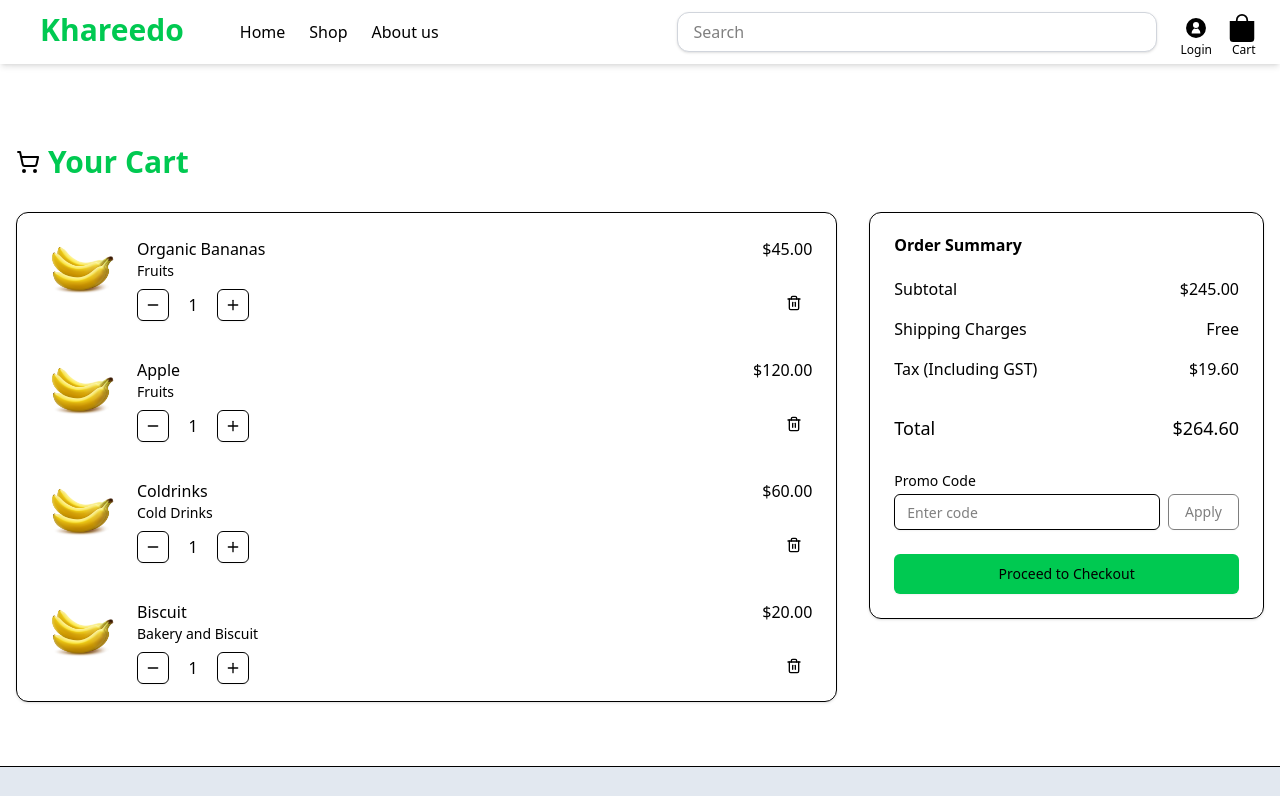
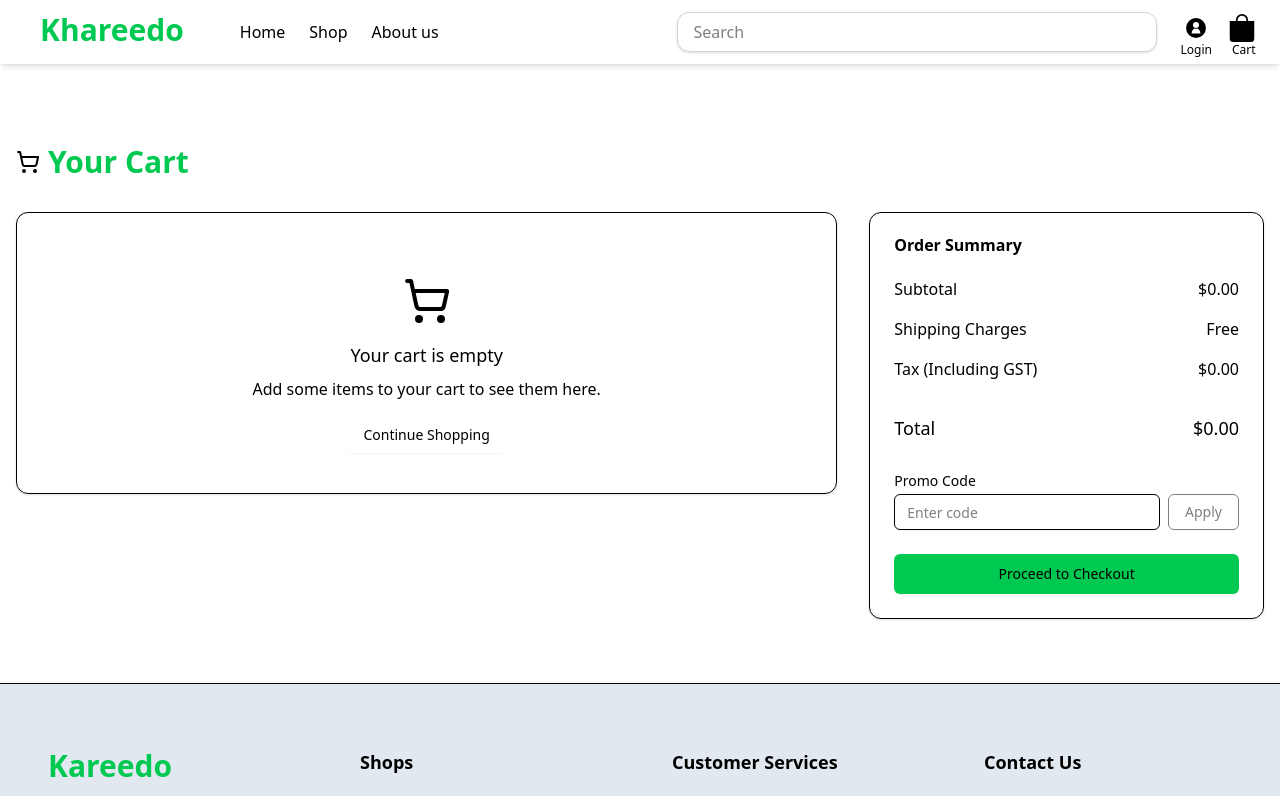
Before and after one commit to harshsoni-harsh/kharido-app, a Next.js app in the folder frontend/: page /cart in a window 1280 px wide. Shown: the top 796 px of the page. Built offline with nearby package versions, Linux system fonts and the light colour scheme.

Commit message:
added zustand

```diff
--- a/frontend/package.json
+++ b/frontend/package.json
@@ -30,7 +30,8 @@
     "react": "^19.0.0",
     "react-dom": "^19.0.0",
     "tailwind-merge": "^3.0.2",
-    "tailwindcss-animate": "^1.0.7"
+    "tailwindcss-animate": "^1.0.7",
+    "zustand": "^5.0.3"
   },
   "devDependencies": {
     "@eslint/eslintrc": "^3",
--- a/frontend/src/components/Cart.jsx
+++ b/frontend/src/components/Cart.jsx
@@ -6,9 +6,7 @@ import { ShoppingCart } from "lucide-react";
 import { useState } from "react";
 
 function Cart() {
-  const [cart, setCart] = useState([]);
-
-  const initialCartItems = [
+  const [cart, setCart] = useState([
     {
       id: 1,
       name: "Organic Bananas",
@@ -41,7 +39,8 @@ function Cart() {
       image: "/images/banana.jpg",
       category: "Bakery and Biscuit",
     },
-  ];
+  ]
+);
 
   const addToCart = (product) => {
     setCart((prevItms) => [...prevItms, product]);
@@ -56,10 +55,10 @@ function Cart() {
 
       <div className="grid gap-8 md:grid-cols-3">
         <div className="md:col-span-2">
-          <CartItems initialCartItems={initialCartItems} />
+          <CartItems cart={cart} setCart={setCart}  />
         </div>
         <div>
-          <CartSummary initialCartItems={initialCartItems} />
+          <CartSummary cart={cart} />
         </div>
       </div>
     </div>
--- a/frontend/src/components/Featured_products.jsx
+++ b/frontend/src/components/Featured_products.jsx
@@ -1,51 +1,47 @@
 'use client'
 import React , {useState} from "react";
 import ProductCard from "./ProductCard";
-// import "@/components/Featured_products.css"
 import { Button } from "@/components/ui/button";
 import { useRouter } from "next/navigation";
 
 function Featured_products() {
-
-  const [cart , setCart] = useState([]);
-
   const product = [
     {
+      id: 1,
       name: "Banana",
       price: 35,
       rating: 4,
       image: "/images/Backery_biscuit.jpg",
     },
     {
+      id: 2,
       name: "Coca Cola",
       price: 95,
       rating: 1,
       image: "/images/Backery_biscuit.jpg",
     },
     {
+      id:3,
       name: "Lays",
       price: 50,
       rating: 3,
       image: "/images/Backery_biscuit.jpg",
     },
     {
+      id:4,
       name: "Apple",
       price: 140,
       rating: 6,
       image: "/images/Backery_biscuit.jpg",
     },
     {
+      id:5,
       name: "Burbone",
       price: 70,
       rating: 4,
       image: "/images/Backery_biscuit.jpg",
     },
   ];
-
-  const addToCart = (product)=>
-  {
-    setCart((prevCart)=> [...prevCart , product]);
-  }
 
   const router = useRouter();
 
@@ -58,14 +54,10 @@ function Featured_products() {
         </div>
       </div>
       <div className=" grid sm:grid-cols-2 md:grid-cols-3 gap-6 w-full max-w-8xl items-center">
-        {product.map((category, index) => (
+        {product.map((category) => (
           <ProductCard
-            key={index}
-            image={category.image}
-            name={category.name}
-            rating={category.rating}
-            price={category.price}
-            addToCart={addToCart}
+            key={category.id}
+            {...category}
           />
         ))}
       </div>
--- a/frontend/src/components/ProductCard.jsx
+++ b/frontend/src/components/ProductCard.jsx
@@ -1,6 +1,6 @@
 "use client";
 
-import React from "react";
+import React, { useEffect, useState } from "react";
 import { Button } from "@/components/ui/button";
 import {
   Card,
@@ -10,11 +10,36 @@ import {
 } from "@/components/ui/card";
 import Image from "next/image";
 import { Star } from "lucide-react";
+import useCartStore from "../store/CartStore.js";
+import clsx from "clsx";
 
-function ProductCard({ image, name, rating, price, quantity , addToCart}) {
+function ProductCard({ id, image, name, rating, price }) {
+  const addToCart = useCartStore((state) => state.addToCart);
+
+  const [quantity, setQuantity] = useState(null);
+
+  const handleAddtoCart = () => {
+    // debugger;
+    const product = {
+      id,
+      name,
+      image,
+      rating,
+      price,
+      quantity: quantity ?? 1,
+    };
+    addToCart(product);
+    setQuantity(useCartStore.getState().cart.find((p) => p.id === id)?.quantity ?? 0);
+  };
+  useEffect(() => {
+    setQuantity(useCartStore.getState().cart.find((p) => p.id === id)?.quantity ?? 0);
+  }, [])
+
   return (
-    <Card className="pb-4 overflow-hidden transition-transform duration-300 ease-in-out
-                 hover:scale-105 hover:-translate-y-1 hover:shadow-2xl">
+    <Card
+      className="pb-4 overflow-hidden transition-transform duration-300 ease-in-out
+                 hover:scale-105 hover:-translate-y-1 hover:shadow-2xl"
+    >
       <CardHeader className="p-0 pt-0">
         <div className="relative h-50 w-full overflow-hidden">
           <Image
@@ -35,24 +60,23 @@ function ProductCard({ image, name, rating, price, quantity , addToCart}) {
               .map((_, i) => (
                 <Star
                   key={i}
-                  className={`h-4 w-4 ${
+                  className={clsx('h-4 w-4',
                     i < rating
                       ? "fill-orange-400"
                       : "fill-muted text-muted-foreground"
-                  }`}
+                  )}
                 />
               ))}
             <span className="text-sm text-muted-foreground">({rating}/5)</span>
           </div>
-          <div className="flex flex-row justify-between">
+          <div className="flex flex-row justify-between items-center">
             <p className="font-bold text-xl"> ₹{price.toFixed(2)} </p>
-            <div className="font-semibold"> quantity: {quantity} </div>
+            <div className="font-semibold text-sm"> In cart: {quantity ?? 0} </div>
           </div>
         </div>
         <div className="mt-4 bg-green-500 rounded-2xl hover:bg-green-700 ">
-          <Button className="w-full"
-            onClick = {()=>addToCart(product)}
-          >Add to Cart
+          <Button className="w-full" onClick={handleAddtoCart}>
+            Add to Cart
           </Button>
         </div>
       </CardContent>
--- a/frontend/src/components/cart-items.jsx
+++ b/frontend/src/components/cart-items.jsx
@@ -6,66 +6,37 @@ import { Minus, Plus, Trash2, ShoppingCart } from "lucide-react";
 import { Button } from "@/components/ui/button";
 import { Card, CardContent } from "@/components/ui/card";
 import { Separator } from "@/components/ui/separator";
-
-// const initialCartItems = [
-//   {
-//     id: 1,
-//     name: "Organic Bananas",
-//     price: 45,
-//     quantity: 1,
-//     image: "/images/banana.jpg",
-//     category: "Fruits",
-//   },
-//   {
-//     id: 2,
-//     name: "Apple",
-//     price: 120,
-//     quantity: 1,
-//     image: "/images/banana.jpg",
-//     category: "Fruits",
-//   },
-//   {
-//     id: 3,
-//     name: "Coldrinks",
-//     price: 60,
-//     quantity: 1,
-//     image: "/images/banana.jpg",
-//     category: "Cold Drinks",
-//   },
-//   {
-//     id: 4,
-//     name: "Biscuit",
-//     price: 20,
-//     quantity: 1,
-//     image: "/images/banana.jpg",
-//     category: "Bakery and Biscuit",
-//   },
-// ];
+import useCartStore from "@/store/CartStore";
 
 
 
-export default function cartItems({initialCartItems}){
 
-  const [cartItems, setCartItems] = useState(initialCartItems);
+export default function CartItems(){
 
-  const updateQuantity = (id, newQuantity) => {
-    if (newQuantity < 1 || newQuantity < "1") return;
+  const {cart , addToCart , removeFromCart} = useCartStore();
 
-    setCartItems(
-      cartItems.map((item) =>
-        item.id === id ? { ...item, quantity: newQuantity} : item
-      )
-    );
-
-  };
-
-  const removeItem = (id) => {
-    setCartItems(cartItems.filter((item) => item.id !== id));
-  };
+  // const [cartItems, setCartItems] = useState(initialCartItems);
 
 
 
-  if (cartItems.length === 0) {
+  // const updateQuantity = (id, newQuantity) => {
+  //   if (newQuantity < 1) return;
+
+  //   setCartItems(
+  //     cartItems.map((item) =>
+  //       item.id === id ? { ...item, quantity: newQuantity} : item
+  //     )
+  //   );
+
+  // };
+
+  // const removeItem = (id) => {
+  //   setCartItems(cartItems.filter((item) => item.id !== id));
+  // };
+
+
+
+  if (cart.length === 0) {
     return (
       <Card>
         <CardContent className="pt-6">
@@ -88,8 +59,8 @@ export default function cartItems({initialCartItems}){
     <Card>
     <CardContent className="pt-6">
       <div className="space-y-5">
-          {cartItems.map((item) => (
-            <div key={item.id}>
+        {cart.map((item , index) => (
+          <div key={item.i0 ?? index}>
             <div className="flex gap-4">
               <div className="flex-shrink-0">
                 <Image
@@ -102,15 +73,13 @@ export default function cartItems({initialCartItems}){
               </div>
               <div className="flex-1 min-w-0">
                 <h3 className="font-medium">{item.name}</h3>
-                  <p className="text-sm text-muted-foreground">
-                    {item.category}
-                  </p>
+                <p className="text-sm text-muted-foreground">{item.category}</p>
                 <div className="mt-2 flex items-center gap-2">
                   <Button
                     variant="outline"
                     size="icon"
                     className="h-8 w-8"
-                      onClick={() => updateQuantity(item.id, item.quantity - 1)}
+                    onClick={() => removeFromCart(item.id)}
                   >
                     <Minus className="h-4 w-4" />
                   </Button>
@@ -119,7 +88,7 @@ export default function cartItems({initialCartItems}){
                     variant="outline"
                     size="icon"
                     className="h-8 w-8"
-                      onClick={() => updateQuantity(item.id, item.quantity + 1)}
+                    onClick={() => addToCart(item)}
                   >
                     <Plus className="h-4 w-4" />
                   </Button>
@@ -133,7 +102,7 @@ export default function cartItems({initialCartItems}){
                   variant="ghost"
                   size="icon"
                   className="text-destructive"
-                    onClick={() => removeItem(item.id)}
+                  onClick={() => removeFromCart(item.id)}
                 >
                   <Trash2 className="h-4 w-4" />
                 </Button>
--- a/frontend/src/components/cart-summary.jsx
+++ b/frontend/src/components/cart-summary.jsx
@@ -13,26 +13,21 @@ import {
 import { Input } from "@/components/ui/input";
 import { Label } from "@/components/ui/label";
 import { Separator } from "@/components/ui/separator";
+import useCartStore from "@/store/CartStore";
 
-
-
-
-export default function CartSummary({initialCartItems}){
-  const [cartItems] = useState(initialCartItems);
+export default function CartSummary() {
+  const { cart, totalPrice } = useCartStore();
   const [promoCode, setPromoCode] = useState("");
   const [discount, setDiscount] = useState(0);
   const [isPromoApplied, setIsPromoApplied] = useState(false);
 
-  const subtotal = cartItems.reduce(
-    (total, item) => total + item.price * item.quantity,
-    0
-  );
-  const shipping = subtotal > 50 ? 0 : 5.99;
+  const subtotal = cart.reduce((total, item) => total + item.price * item.quantity, 0);
+  const shipping = cart.length === 0 ? 0 : subtotal > 50 ? 0 : 5.99;
   const tax = subtotal * 0.08;
   const total = subtotal + shipping + tax - discount;
 
   const applyPromoCode = () => {
-    if (promoCode.toLowerCase() === "save10" && !isPromoApplied){
+    if (promoCode.toLowerCase() === "save10" && !isPromoApplied) {
       setDiscount(subtotal * 0.1);
       setIsPromoApplied(true);
     }
--- /dev/null
+++ b/frontend/src/store/CartStore.js
@@ -0,0 +1,54 @@
+import { create } from "zustand";
+
+const useCartStore = create((set) => ({
+  cart: [],
+  totalPrice: 0,
+
+  addToCart: (product) =>
+    set((state) => {
+      const existingProduct = state.cart.find((item) => item.id === product.id);
+
+      if (existingProduct) {
+        // if already exist increase quantity
+        return {
+          cart: state.cart.map((item) =>
+            item.id === product.id
+              ? { ...item, quantity: item.quantity + 1 }
+              : item
+          ),
+          totalPrice: state.totalPrice + product.price,
+        };
+      } else {
+        // if new product added
+        return {
+          cart: [...state.cart, { ...product, quantity: 1 }],
+          totalPrice: state.totalPrice + product.price,
+        };
+      }
+    }),
+
+  removeFromCart: (productId) =>
+    set((state) => {
+      const product = state.cart.find((item) => item.id === productId);
+
+      if (!product) return state; // If product not found, return state
+
+      if (product.quantity > 1) {
+        return {
+          cart: state.cart.map((item) =>
+            item.id === productId
+              ? { ...item, quantity: item.quantity - 1 }
+              : item
+          ),
+          totalPrice: state.totalPrice - product.price,
+        };
+      } else {
+        return {
+          cart: state.cart.filter((item) => item.id !== productId), // Remove the product completely
+          totalPrice: state.totalPrice - product.price,
+        };
+      }
+    }),
+}));
+
+export default useCartStore;
```
Also changed, not shown: 1 other file (tests, documents, lock files or other folders). Lines whose indentation alone changed are shown as unchanged.
